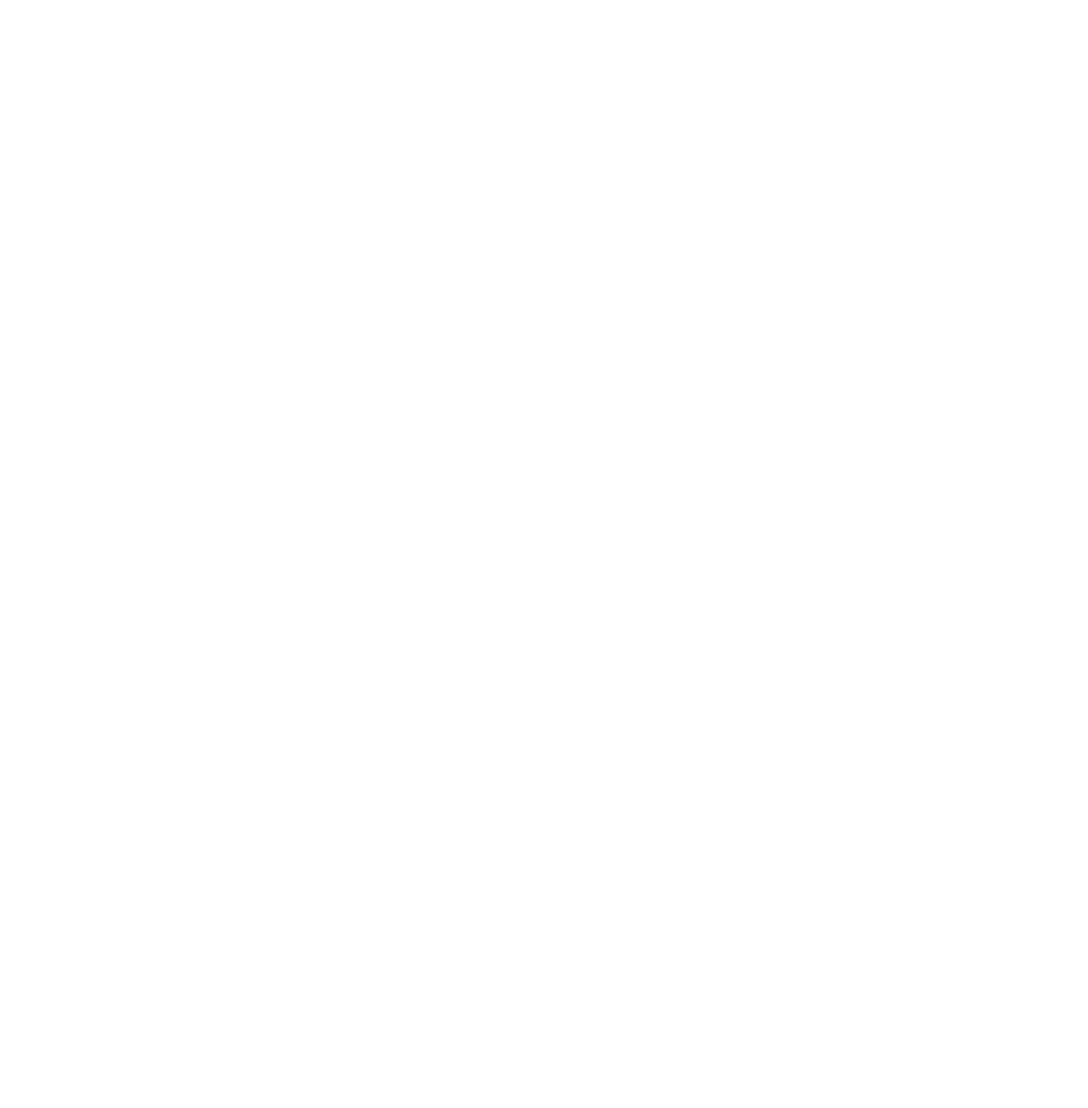
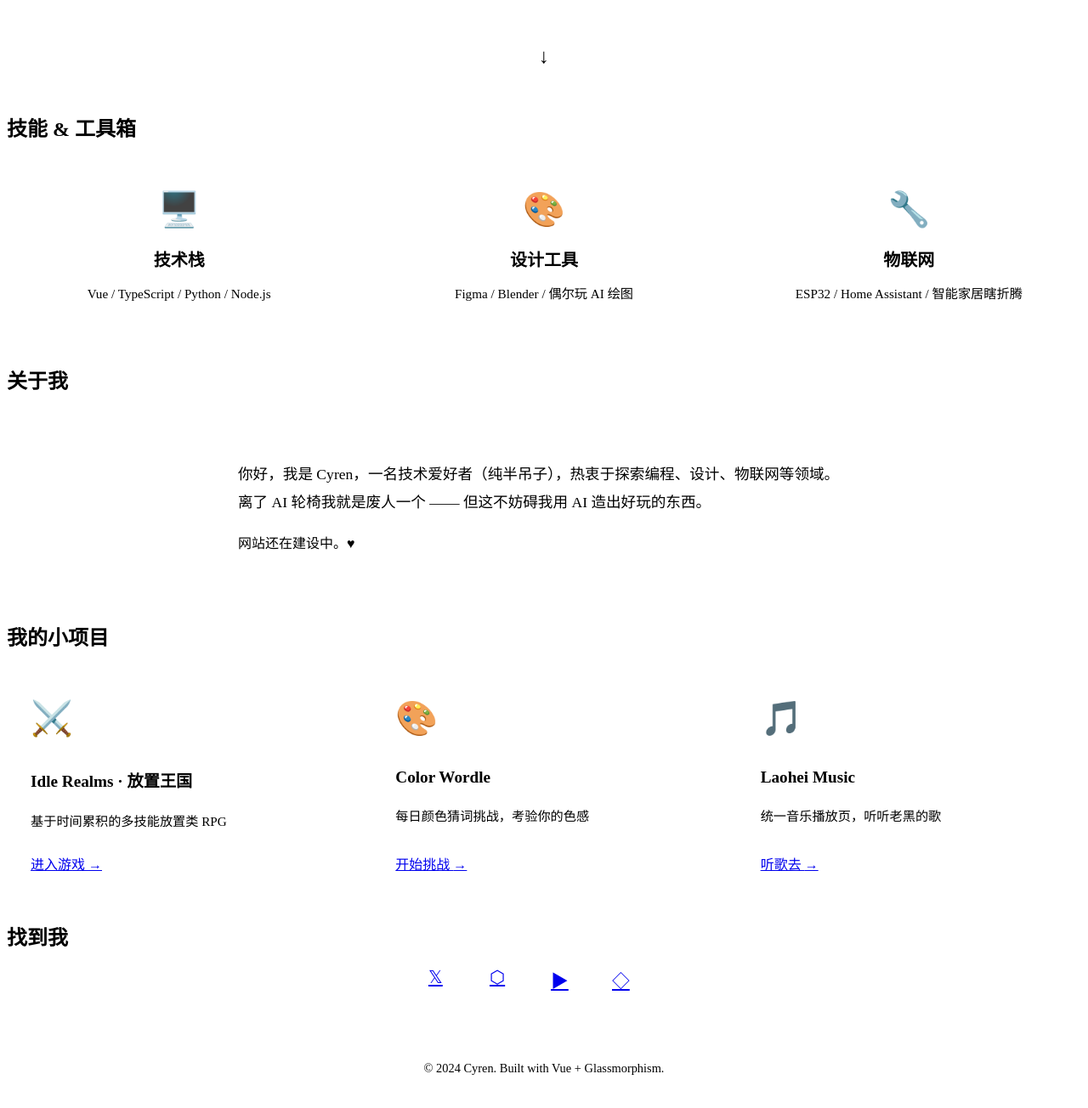
Before and after one commit to BakkaBlue/BakkaBlue.github.io, a Vue app: page / in a window 1280 px wide. Shown: the part 836-2140 px from the top of the page at 85% size. Before the commit the page ends 800 px from the top, so only its background shows below. Built offline with nearby package versions, Linux system fonts and the light colour scheme.

Commit message:
feat: 添加 App.vue 根组件 — 组装所有区块 + 滚动入场动画

```diff
--- a/src/App.vue
+++ b/src/App.vue
@@ -1,11 +1,55 @@
 <template>
-  <div>
-    <!-- Later tasks will add content here -->
+  <div class="app-shell">
+    <FloatingShapes />
+    <NavBar />
+
+    <main>
+      <HeroSection />
+      <SkillCards />
+      <AboutSection />
+      <ProjectCards />
+      <ContactSection />
+    </main>
+
+    <SiteFooter />
   </div>
 </template>
 
 <script setup lang="ts">
+import { onMounted } from 'vue'
+import FloatingShapes from './components/FloatingShapes.vue'
+import NavBar from './components/NavBar.vue'
+import HeroSection from './components/HeroSection.vue'
+import SkillCards from './components/SkillCards.vue'
+import AboutSection from './components/AboutSection.vue'
+import ProjectCards from './components/ProjectCards.vue'
+import ContactSection from './components/ContactSection.vue'
+import SiteFooter from './components/SiteFooter.vue'
+
+onMounted(() => {
+  const observer = new IntersectionObserver(
+    (entries) => {
+      entries.forEach((entry) => {
+        if (entry.isIntersecting) {
+          entry.target.classList.add('visible')
+        }
+      })
+    },
+    { threshold: 0.15, rootMargin: '0px 0px -40px 0px' }
+  )
+
+  document.querySelectorAll('.reveal').forEach((el) => {
+    observer.observe(el)
+  })
+})
 </script>
 
-<style>
+<style scoped>
+.app-shell {
+  position: relative;
+  min-height: 100vh;
+}
+
+/* 全局渐变背景放在 body 上，通过变量控制 */
+/* body 的背景在 variables.css 中设置 */
 </style>
```
